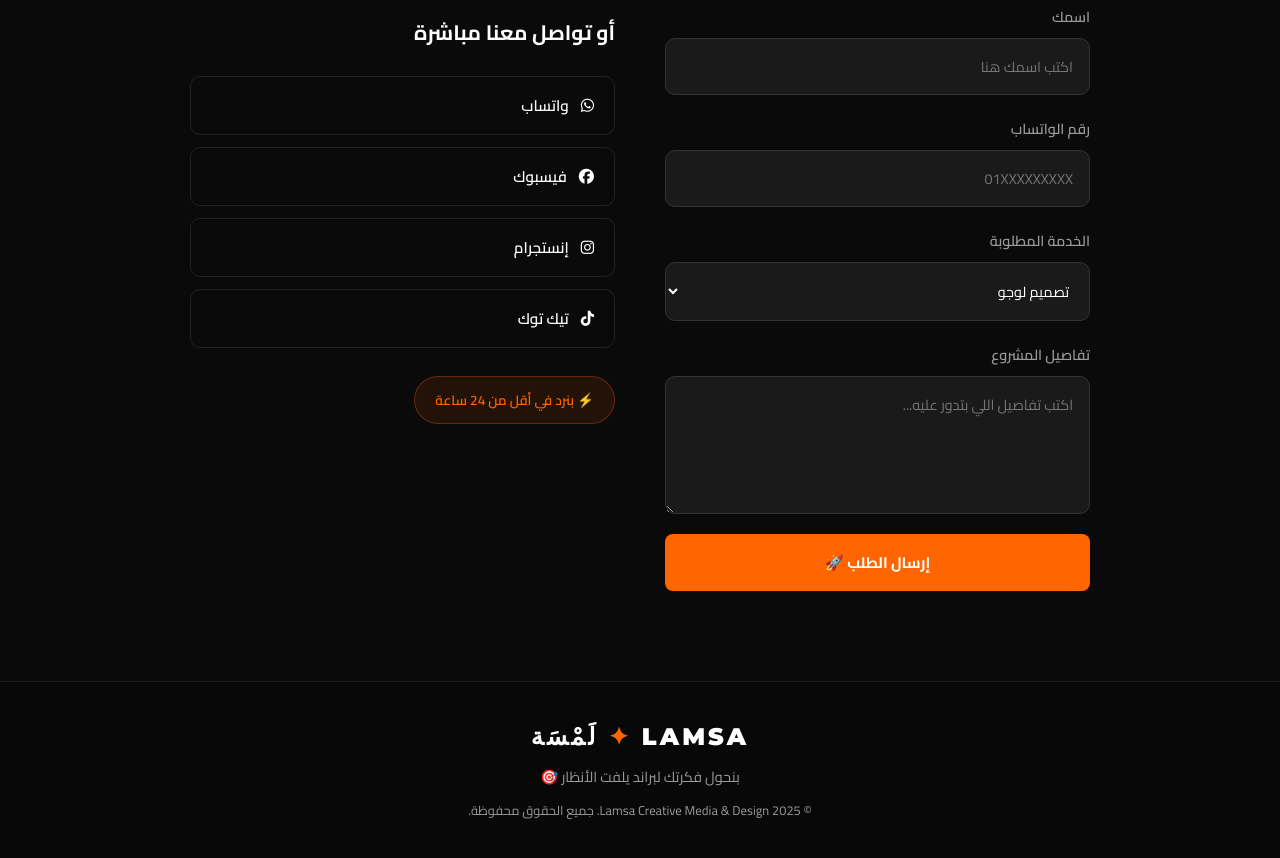
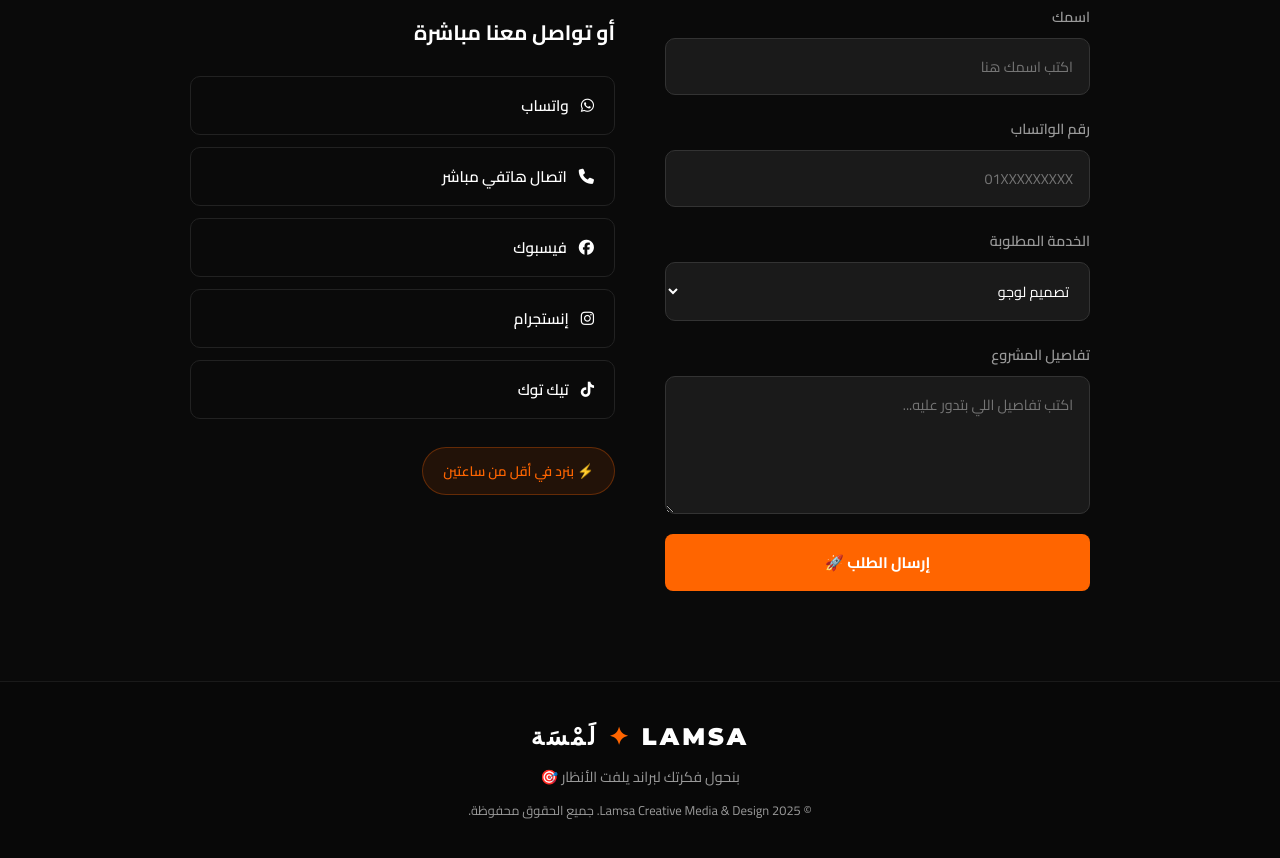
Before and after one commit to Lamsa3/Lamsa3.github.io, a plain HTML site: page index.html in a window 1280 px wide. Shown: the part 3790-4648 px from the top of the page. Drawn offline with Linux system fonts and the light colour scheme.

Commit message:
Add files via upload

```diff
--- a/index.html
+++ b/index.html
@@ -249,11 +249,12 @@
         <h3>أو تواصل معنا مباشرة</h3>
         <div class="social-links">
           <a href="https://wa.me/201554687020?text=%D9%85%D8%B1%D8%AD%D8%A8%D8%A7%D9%8B%20Lamsa%D8%8C%20%D8%AD%D8%A7%D8%A8%D8%A8%20%D8%A3%D8%B3%D8%AA%D9%81%D8%B3%D8%B1%20%D8%B9%D9%86%20%D8%AE%D8%AF%D9%85%D8%A7%D8%AA%D9%83%D9%85" target="_blank" rel="noopener" class="social-link whatsapp"><i class="fa-brands fa-whatsapp"></i> واتساب</a>
+          <a href="tel:+201554687020" class="social-link phone"><i class="fa-solid fa-phone"></i> اتصال هاتفي مباشر</a>
           <a href="https://www.facebook.com/profile.php?id=61596729752735" target="_blank" rel="noopener" class="social-link facebook"><i class="fa-brands fa-facebook"></i> فيسبوك</a>
           <a href="https://www.instagram.com/lamsa.lamsas/?hl=ar" target="_blank" rel="noopener" class="social-link instagram"><i class="fa-brands fa-instagram"></i> إنستجرام</a>
           <a href="https://www.tiktok.com/@lamsa.6.16?lang=en" target="_blank" rel="noopener" class="social-link tiktok"><i class="fa-brands fa-tiktok"></i> تيك توك</a>
         </div>
-        <div class="response-badge">⚡ بنرد في أقل من 24 ساعة</div>
+        <div class="response-badge">⚡ بنرد في أقل من ساعتين</div>
       </div>
     </div>
   </section>
--- a/style.css
+++ b/style.css
@@ -407,6 +407,7 @@ section { padding: 90px 6%; }
 
 .social-link:hover { transform: translateX(-4px); }
 .social-link.whatsapp:hover { border-color: #25D366; color: #25D366; }
+.social-link.phone:hover { border-color: #FF6500; color: #FF6500; }
 .social-link.facebook:hover { border-color: #1877F2; color: #1877F2; }
 .social-link.instagram:hover { border-color: #E4405F; color: #E4405F; }
 .social-link.tiktok:hover { border-color: var(--white); }
```
